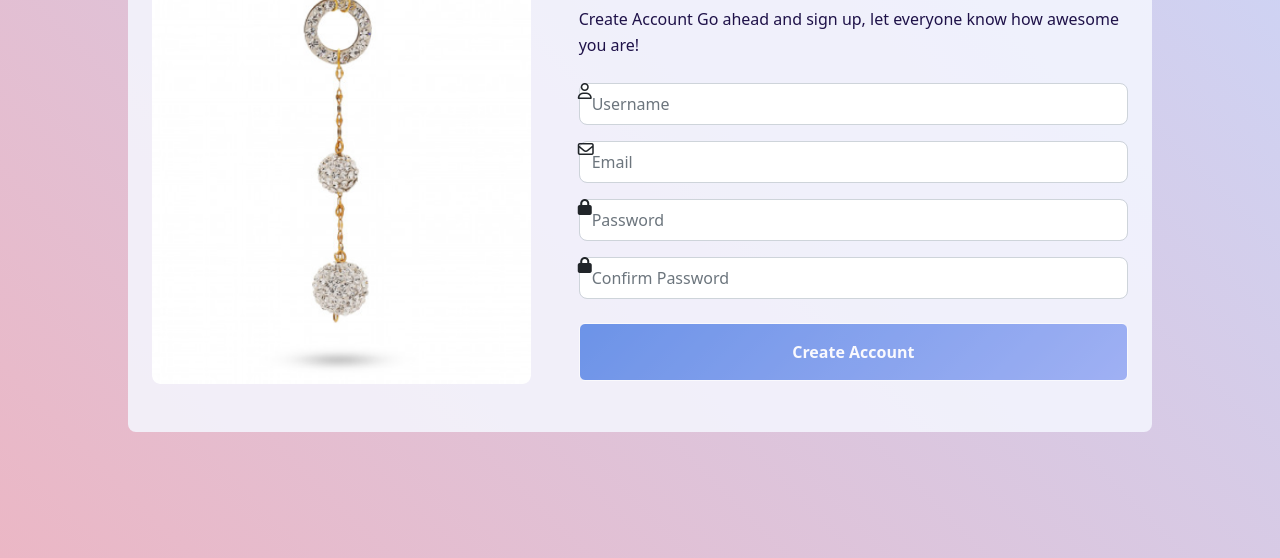
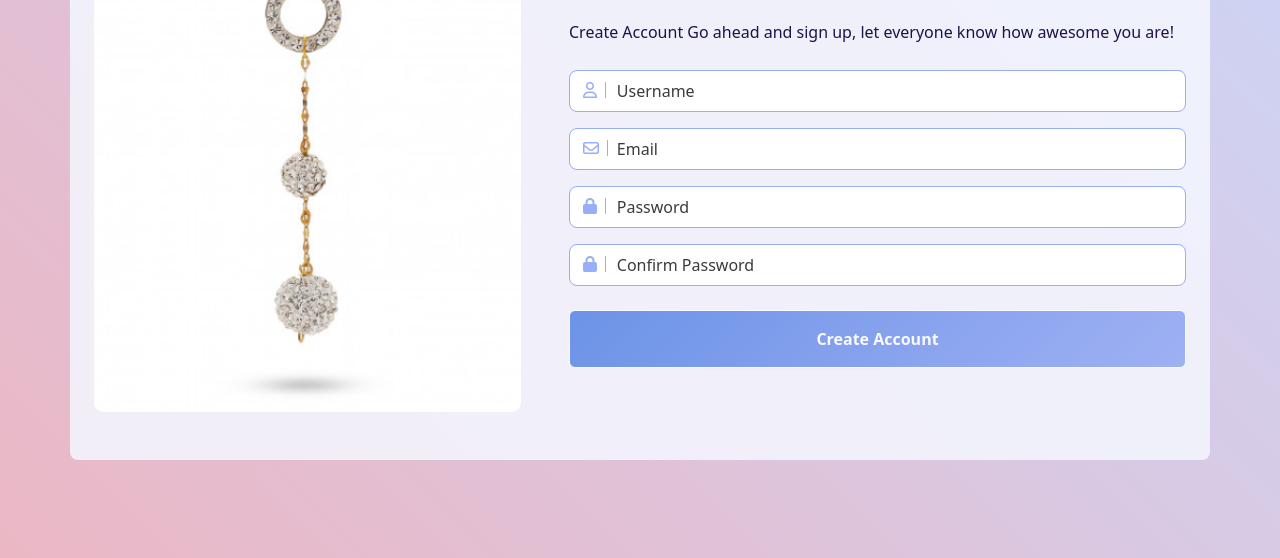
Before and after one commit to ShaimaaAKamal/task, a plain HTML site: page Register.html in a window 1280 px wide. Shown: the part 242-800 px from the top of the page. Drawn offline with Linux system fonts and the light colour scheme.

Commit message:
task style

```diff
--- a/css/style.css
+++ b/css/style.css
@@ -1,6 +1,8 @@
 :root{
  --color:rgba(245, 247, 255, 0.85);
  --pgColor:#1F1249;
+ --formSecColor:#98AEF8;
+ --formText:#3B3B3B;
 }
 html{
     font-family: 'Mulish', sans-serif;
@@ -14,9 +16,14 @@ body{
 .btnColor{
     background-image: linear-gradient(135deg,#2663DF,#758FF0);
 }
-
+.registerColor{
+    color:var(--formSecColor);
+}
 .fBold{
     font-weight: 700;
+}
+.ps-6{
+    padding-left:calc(2.3rem + 10px);
 }
 
 .fs-wHeading{
@@ -35,9 +42,30 @@ body{
     font-weight: 400;
     color:var(--pgColor);
 }
+.form-control{
+    border:.5px solid var(--formSecColor);
+}
+.form-control:focus{
+        box-shadow: none;
+        border-width: 2px;
+}
+.form-control::placeholder{
+    color:var(--formText);
+}
 .bgColor{
- background-color:var(--color);
+    background-color:var(--color);
 }
+.icon{
+    z-index:4;
+    top:12.5px;
+    left:15px;
+    padding-right:8px;
+    border-right:1px solid var(--formSecColor);
+}
+.Invaild{
+  border:2px solid #DC3545 !important
+}
+
 
 @media screen and (min-width:768px){
     body{
@@ -46,6 +74,9 @@ body{
     .parent{
         width:90%;
         margin:0 auto;
+    }
+    #register{
+                width:100%;
     }
 }
 
```
